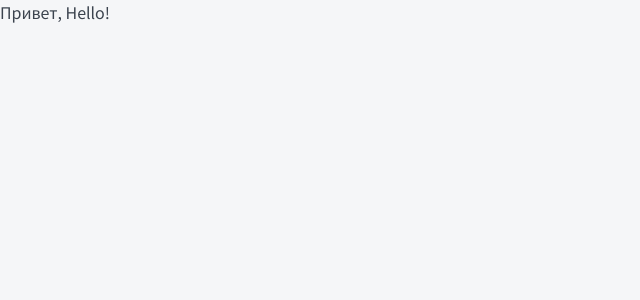
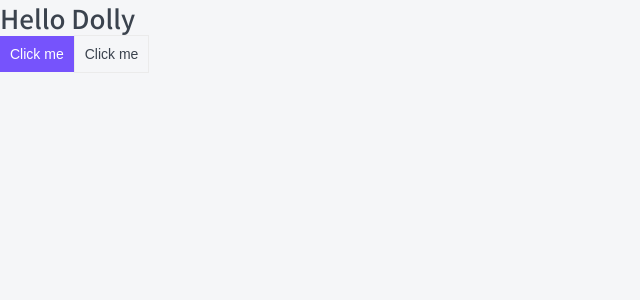
Before and after one commit to vik753/nextjs-course, a Next.js app: page / in a window 1280 px wide. Shown: the top 300 px of the page, without its empty margins (0-640 px from the left). Built offline with nearby package versions, Linux system fonts and the light colour scheme.

Commit message:
made first components like H and Button

```diff
--- /dev/null
+++ b/components/Button/Button.module.css
@@ -0,0 +1,32 @@
+.button {
+	display: inline-block;
+
+	box-sizing: border-box;
+	padding: 10px;
+
+	cursor: pointer;
+	text-align: center;
+
+	border: none;
+
+	font-size: 14px;
+}
+
+.primary {
+	color: var(--white);
+	background-color: var(--primary);
+}
+
+.primary:hover {
+	background-color: var(--primary-hover);
+}
+
+.ghost {
+	color: var(--black);
+	border: 1px solid var(--grey-light);
+	background: none;
+}
+
+.ghost:hover {
+	background-color: var(--grey);
+}
--- /dev/null
+++ b/components/Button/Button.props.ts
@@ -0,0 +1,6 @@
+import React, {ButtonHTMLAttributes, DetailedHTMLProps} from "react";
+
+export interface ButtonProps extends DetailedHTMLProps<ButtonHTMLAttributes<HTMLButtonElement>, HTMLButtonElement> {
+    children: React.ReactNode;
+    appearance: 'primary' | 'ghost';
+}
--- /dev/null
+++ b/components/Button/Button.tsx
@@ -0,0 +1,16 @@
+import {ButtonProps} from "./Button.props";
+import cn from 'classnames';
+import styles from './Button.module.css';
+
+const Button = ({children, appearance, className, ...props}: ButtonProps): JSX.Element => {
+    return <button className={cn(styles.button, className, {
+        [styles.primary]: appearance === 'primary',
+        [styles.ghost]: appearance === 'ghost'
+    })}
+                   {...props}
+    >
+        {children}
+    </button>;
+};
+
+export default Button;
--- /dev/null
+++ b/components/Htag/Htag.module.css
@@ -0,0 +1,23 @@
+.h1 {
+	margin: 0;
+
+	font-size: 26px;
+	font-weight: 500;
+	line-height: 35px;
+}
+
+.h2 {
+	margin: 0;
+
+	font-size: 22px;
+	font-weight: 500;
+	line-height: 30px;
+}
+
+.h3 {
+	margin: 0;
+
+	font-size: 20px;
+	font-weight: 600;
+	line-height: 27px;
+}
--- /dev/null
+++ b/components/Htag/Htag.props.ts
@@ -0,0 +1,6 @@
+import React from "react";
+
+export interface HtagProps {
+    tag: string;
+    children: React.ReactNode;
+}
--- /dev/null
+++ b/components/Htag/Htag.tsx
@@ -0,0 +1,17 @@
+import {HtagProps} from "./Htag.props";
+import styles from './Htag.module.css';
+
+const Htag = ({tag, children}: HtagProps): JSX.Element => {
+    switch (tag) {
+        case 'h1':
+            return <h1 className={styles.h1}>{children}</h1>;
+        case 'h2':
+            return <h2 className={styles.h2}>{children}</h2>;
+        case 'h3':
+            return <h3 className={styles.h3}>{children}</h3>;
+        default:
+            return <>{children}</>;
+    }
+};
+
+export default Htag;
--- /dev/null
+++ b/components/index.ts
@@ -0,0 +1,2 @@
+export * from "./Htag/Htag";
+export * from "./Button/Button";
--- a/package.json
+++ b/package.json
@@ -9,6 +9,7 @@
     "stylelint": "stylelint \"**/*.css\" --fix"
   },
   "dependencies": {
+    "classnames": "^2.3.1",
     "next": "12.0.8",
     "react": "17.0.2",
     "react-dom": "17.0.2"
--- a/pages/_app.tsx
+++ b/pages/_app.tsx
@@ -8,7 +8,7 @@ function MyApp({Component, pageProps}: AppProps) {
             <title>MyTop App</title>
             <link rel="icon" href="/favicon.ico"/>
             <link rel="preconnect" href="https://fonts.googleapis.com"/>
-            <link rel="preconnect" href="https://fonts.gstatic.com" crossOrigin={'true'} />
+            <link rel="preconnect" href="https://fonts.gstatic.com" crossOrigin="true" />
             <link href="https://fonts.googleapis.com/css2?family=Noto+Sans+KR:wght@300;400;500;700&display=swap"
                   rel="stylesheet"/>
         </Head>
--- a/pages/index.tsx
+++ b/pages/index.tsx
@@ -1,12 +1,16 @@
-import type { NextPage } from 'next';
+import type {NextPage} from 'next';
+import Htag from "../components/Htag/Htag";
+import Button from "../components/Button/Button";
 
 const Home: NextPage = () => {
 
-  return (
-    <div>
-      Привет, Hello!
-    </div>
-  );
+    return (
+        <>
+            <Htag tag="h1">Hello Dolly</Htag>
+            <Button appearance="primary" >Click me</Button>
+            <Button appearance="ghost">Click me</Button>
+        </>
+    );
 };
 
 export default Home;
--- a/styles/globals.css
+++ b/styles/globals.css
@@ -22,8 +22,11 @@ a {
 
 :root {
 	--black: #3B434E;
+	--grey: #D7D7D7;
+	--grey-light: #EBEBEB;
 	--white: white;
 	--primary: #7653FC;
+	--primary-hover: #5834D7;
 	--red: #FC836D;
 	--green: #1DC37E;
 	--green-light: #C8F8E4;
```
Also changed, not shown: 1 other file (tests, documents, lock files or other folders).
